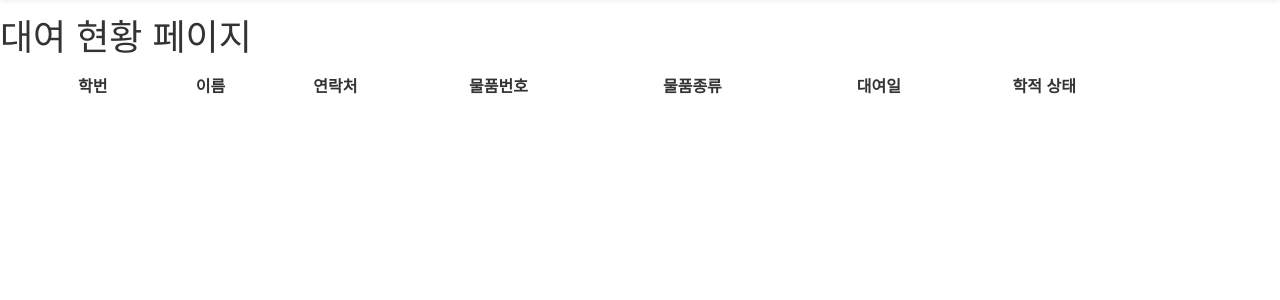
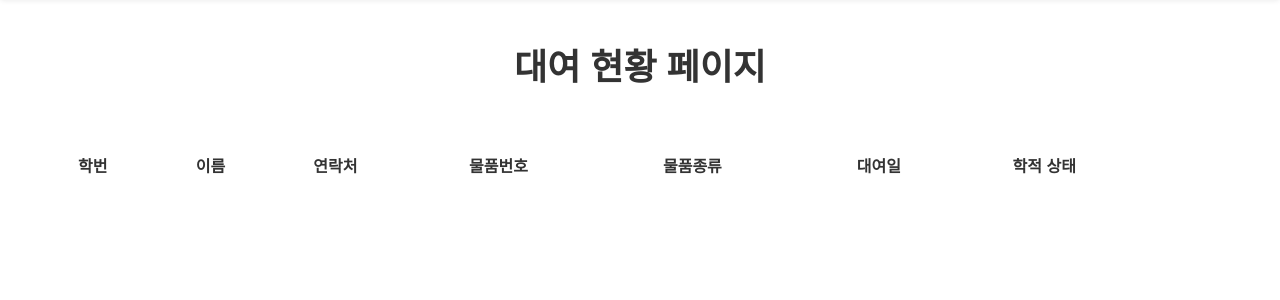
Before and after one commit to InjiChoi/Equip_Rent_Project, a Django app: page /rent/rent_list in a window 1280 px wide. Shown: the part 102-402 px from the top of the page. Run offline with Django 3.2, Linux system fonts and the light colour scheme; data that the repository does not hold is empty; some libraries are stand-ins or nearby versions.

Commit message:
subtitle 중앙정렬 맞추기

```diff
--- a/equipments/templates/equipments/equipment_list.html
+++ b/equipments/templates/equipments/equipment_list.html
@@ -5,7 +5,9 @@
     <link rel="stylesheet" href="{% static 'equipments/equip_list.css' %}">
 {% endblock custom_css %}
 {% block content %}
-    <h1>기자재 목록</h1>
+    <div class="subtitle" style="margin-top: 50px; text-align: center;">
+        <h1 style='font-weight:bold; '>기자재 목록</h1>
+    </div>
     <div class="container">
         <table class='table table-striped'>
             <thead>
--- a/equipments/templates/equipments/equipment_register.html
+++ b/equipments/templates/equipments/equipment_register.html
@@ -58,8 +58,8 @@
 {%block content%}
     <div class="container">
         <div class="row">
-            <div class="subtitle">
-                <h1>기자재 등록</h1>
+            <div class="subtitle" style="margin-top: 50px; text-align: center;">
+                <h1 style='font-weight:bold; '>기자재 등록</h1>
             </div>
         </div>
         <div class="row">
--- /dev/null
+++ b/managements/static/managements/manage_list.css
@@ -0,0 +1,7 @@
+.rent_list_table {
+    margin-top: 50px;
+}
+
+.return_list_table {
+    margin-top: 50px;
+}
--- a/managements/templates/managements/rent.html
+++ b/managements/templates/managements/rent.html
@@ -26,8 +26,8 @@
 {%block content%}
 <div class="container">
     <div class="row">
-        <div class="subtitle">
-            <h1>대여 정보 입력</h1>
+        <div class="subtitle" style="margin-top: 50px; text-align: center;">
+            <h1 style='font-weight:bold; '>대여 정보 입력</h1>
         </div>
     </div>
     <div class="row">
--- a/managements/templates/managements/rent_list.html
+++ b/managements/templates/managements/rent_list.html
@@ -1,9 +1,16 @@
 {% extends 'base.html' %}
 {% load static %}
+
+{% block custom_css %}
+    <link rel="stylesheet" href="{% static 'managements/manage_list.css' %}">
+{% endblock custom_css %}
+
 {% block content %}
-    <h1>대여 현황 페이지</h1>
+    <div class="subtitle" style="margin-top: 50px; text-align: center;">
+        <h1 style='font-weight:bold; '>대여 현황 페이지</h1>
+    </div>
     <div class="container">
-        <table class='table table-striped'>
+        <table class='table table-striped rent_list_table'>
             <thead>
                 <tr>
                     <td><b>학번</b></td>
--- a/managements/templates/managements/return.html
+++ b/managements/templates/managements/return.html
@@ -26,8 +26,8 @@
 {%block content%}
 <div class="container">
     <div class="row">
-        <div class="subtitle">
-            <h1>반납 정보 입력</h1>
+        <div class="subtitle" style="margin-top: 50px; text-align: center;">
+            <h1 style='font-weight:bold; '>반납 정보 입력</h1>
         </div>
     </div>
     <div class="row">
--- a/managements/urls.py
+++ b/managements/urls.py
@@ -9,5 +9,5 @@ urlpatterns = [
     path('rent/rent_list', views.rent_list, name="rent_list"),
     path('return/', views.return_, name="return_"),
     path('return/return_result/', views.return_result, name='return_result'),
-    path('return/return_list', views.return_list, name="return_list"),
+    path('return/return_list/', views.return_list, name="return_list"),
 ]
--- a/managements/views.py
+++ b/managements/views.py
@@ -73,30 +73,30 @@ def rent_list(request):
 
 # 반납 페이지
 def return_(request):
-        if request.method == 'POST':
-                return_form = ReturnForm(request.POST)
-                print(1)
-                if return_form.is_valid():
-                        print(2)
-                        return_info = ReturnHistory(**return_form.cleaned_data)
-                        # return_info = return_form.save(commit=False)
-                        # return_info.student = request.POST.get('return_student')
-                        # return_info.equip = request.POST.get('return_equip')
-                        # return_info.return_date = timezone.now()
-                        return_info.save
-                        print(return_info)
+        # if request.method == 'POST':
+        #         # return_form = ReturnForm(request.POST)
+        #         # print(1)
+        #         # if return_form.is_valid():
+        #         #         print(2)
+        #         #         return_info = ReturnHistory(**return_form.cleaned_data)
+        #         #         # return_info = return_form.save(commit=False)
+        #         #         # return_info.student = request.POST.get('return_student')
+        #         #         # return_info.equip = request.POST.get('return_equip')
+        #         #         # return_info.return_date = timezone.now()
+        #         #         return_info.save
+        #         #         print(return_info)
 
-                        # ctx = {
-                        #         'return_info':return_info,
-                        # }
-                        # return render(request, 'managements/return_result.html', ctx)
-        else:
-                return_form = ReturnForm()
-                ctx = {
-                        'return_form':return_form
-                }
+        #         #         # ctx = {
+        #         #         #         'return_info':return_info,
+        #         #         # }
+        #         #         # return render(request, 'managements/return_result.html', ctx)
+        # # else:
+        return_form = ReturnForm()
+        ctx = {
+                'return_form':return_form
+        }
 
-                return render(request, 'managements/return.html', ctx)
+        return render(request, 'managements/return.html', ctx)
 
 def return_result(request):
         return render(request, 'managements/return_result.html')
--- a/students/templates/students/student_list.html
+++ b/students/templates/students/student_list.html
@@ -5,7 +5,9 @@
     <link rel="stylesheet" href="{% static 'equipments/equip_list.css' %}">
 {% endblock custom_css %}
 {% block content %}
-    <h1>학생 목록</h1>
+    <div class="subtitle" style="margin-top: 50px; text-align: center;">
+        <h1 style='font-weight:bold; '>학생 목록</h1>
+    </div>
     <div class="container">
         <table class='table table-striped'>
             <thead>
--- a/students/templates/students/student_register.html
+++ b/students/templates/students/student_register.html
@@ -59,8 +59,8 @@
 
 <div class="container">
     <div class="row">
-        <div class="subtitle">
-            <h1>학생 등록</h1>
+        <div class="subtitle" style="margin-top: 50px; text-align: center;">
+            <h1 style='font-weight:bold; '>학생 등록</h1>
         </div>
     </div>
     <div class="row">
```
Also changed, not shown: managements/templates/managements/return_list.html (+9 -2 lines).
